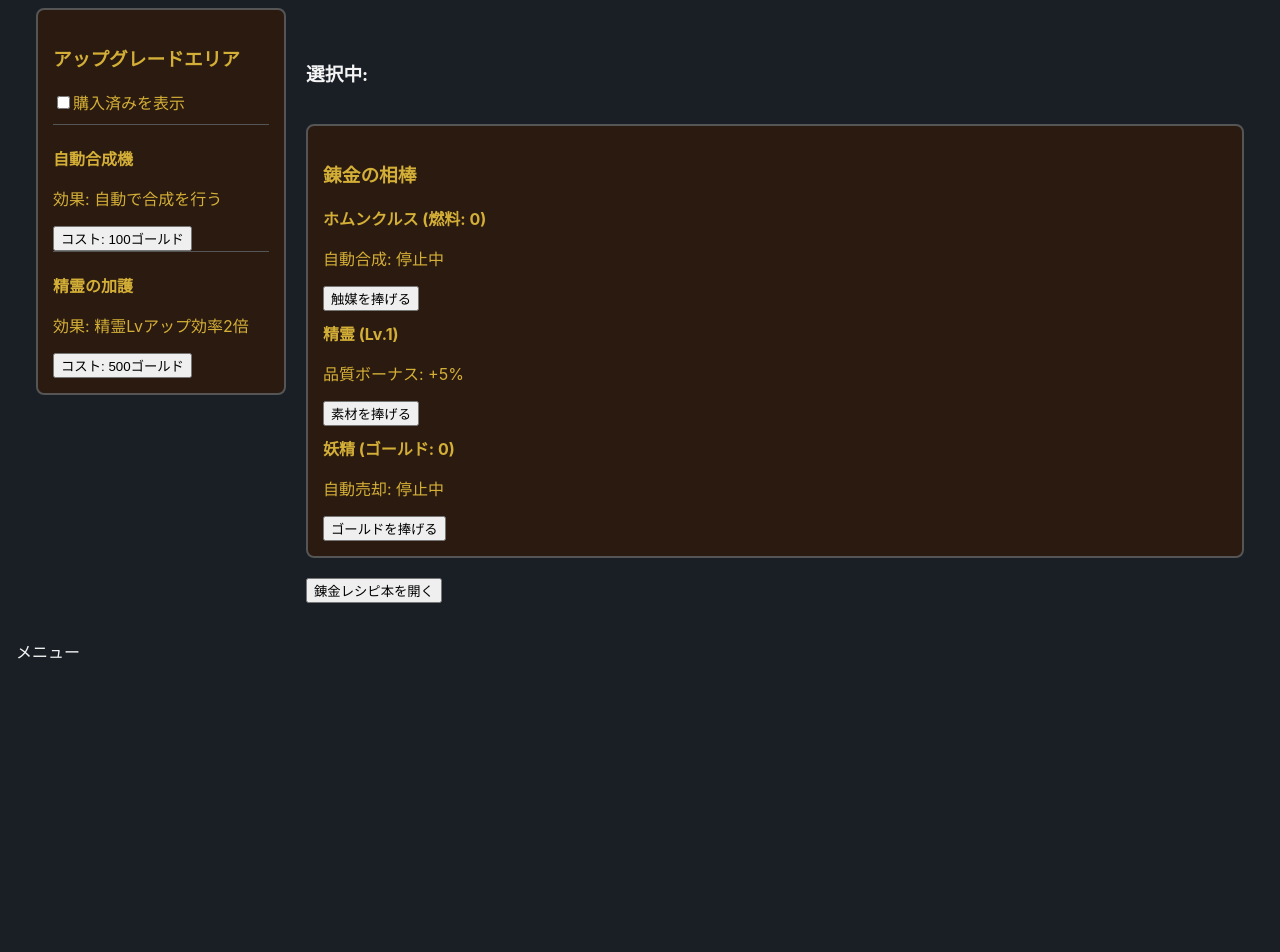
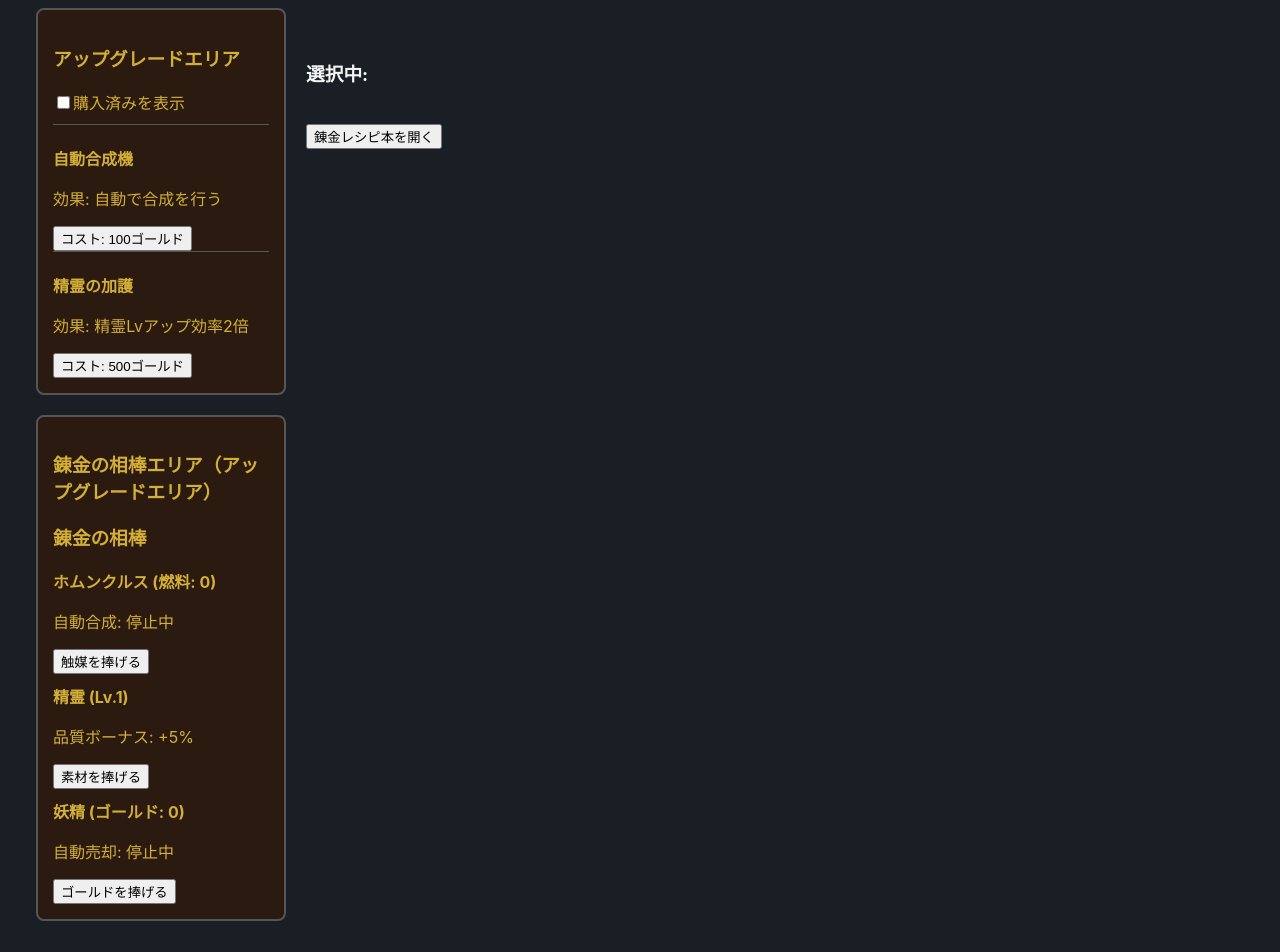
Before and after one commit to YuMurata/alchemy-incremental, a React (Vite) app: page / in a window 1280 px wide. Shown: the part 460-1412 px from the top of the page. Before the commit the page ends 1139 px from the top, so only its background shows below. Built offline with nearby package versions, Linux system fonts and the light colour scheme.

Commit message:
feat: UI改善対応（エリア整理と通知ロジック変更）

```diff
--- a/src/ui/App.tsx
+++ b/src/ui/App.tsx
@@ -73,7 +73,7 @@ const AppContent: React.FC = () => {
       setFairyGold(prev => prev + 50);
       alert(`${recipe.name} を合成しました！`);
     } else {
-      alert("その組み合わせのレシピはありません。");
+      console.warn("レシピ合成失敗: 合致するレシピがありません。");
     }
   };
 
@@ -81,9 +81,9 @@ const AppContent: React.FC = () => {
     <GameLayout
       children={{
         header: <h1>Alchemy Incremental</h1>,
-        spiritPanel: <></>,
         main: (
-          <div style={{ display: 'grid', gridTemplateColumns: '250px 1fr', gap: '20px', padding: '20px' }}>
+          <div style={{ padding: '20px' }}>
+            <div style={{ display: 'grid', gridTemplateColumns: '250px 1fr', gap: '20px' }}>
               <div className="left-panel" style={{ display: 'flex', flexDirection: 'column', gap: '20px' }}>
                 <QuickMaterialPanel items={state.items} onAddMaterial={addMaterial} />
                 <div className="upgrade-panel" style={{
@@ -113,6 +113,24 @@ const AppContent: React.FC = () => {
                     }
                   </div>
                 </div>
+
+                <div className="upgrade-panel" style={{
+                  border: '2px solid #555',
+                  padding: '15px',
+                  borderRadius: '8px',
+                  backgroundColor: '#2a1a10',
+                  color: '#d4af37'
+                }}>
+                  <h3>錬金の相棒エリア（アップグレードエリア）</h3>
+                  <BuddyPanel
+                    spiritLevel={spiritLevel}
+                    homunculusFuel={homunculusFuel}
+                    fairyGold={fairyGold}
+                    onInteractSpirit={interactWithSpirit}
+                    onInteractHomunculus={interactWithHomunculus}
+                    onInteractFairy={interactWithFairy}
+                  />
+                </div>
               </div>
 
               <div className="center-area" style={{ display: 'flex', flexDirection: 'column', gap: '20px' }}>
@@ -125,27 +143,12 @@ const AppContent: React.FC = () => {
                     </span>
                   ))}
                 </div>
-              <div className="buddy-panel" style={{
-                border: '2px solid #555',
-                padding: '15px',
-                borderRadius: '8px',
-                backgroundColor: '#2a1a10',
-                color: '#d4af37'
-              }}>
-                <BuddyPanel
-                  spiritLevel={spiritLevel}
-                  homunculusFuel={homunculusFuel}
-                  fairyGold={fairyGold}
-                  onInteractSpirit={interactWithSpirit}
-                  onInteractHomunculus={interactWithHomunculus}
-                  onInteractFairy={interactWithFairy}
-                />
-              </div>
                 <div className="right-panel">
                   <button onClick={() => setShowRecipeBook(!showRecipeBook)}>
                     {showRecipeBook ? 'レシピ本を閉じる' : '錬金レシピ本を開く'}
                   </button>
                   {showRecipeBook && <RecipeBook />}
+                </div>
               </div>
             </div>
           </div>
--- a/src/ui/components/GameLayout.tsx
+++ b/src/ui/components/GameLayout.tsx
@@ -3,7 +3,6 @@ import React from 'react';
 interface GameLayoutProps {
   children: {
     header: React.ReactNode;
-    spiritPanel: React.ReactNode;
     main: React.ReactNode;
     footer: React.ReactNode;
   };
@@ -13,7 +12,6 @@ export const GameLayout: React.FC<GameLayoutProps> = ({ children }) => {
   return (
     <div className="game-layout">
       <header className="game-header">{children.header}</header>
-      <section className="spirit-panel">{children.spiritPanel}</section>
       <main className="game-main">{children.main}</main>
       <footer className="game-footer">{children.footer}</footer>
     </div>
```
Also changed, not shown: obsidian/alchemy-incremental/開発ログ_2026-08-23.md (+9 -8 lines), 1 other file (tests, documents, lock files or other folders). Lines whose indentation alone changed are shown as unchanged.
